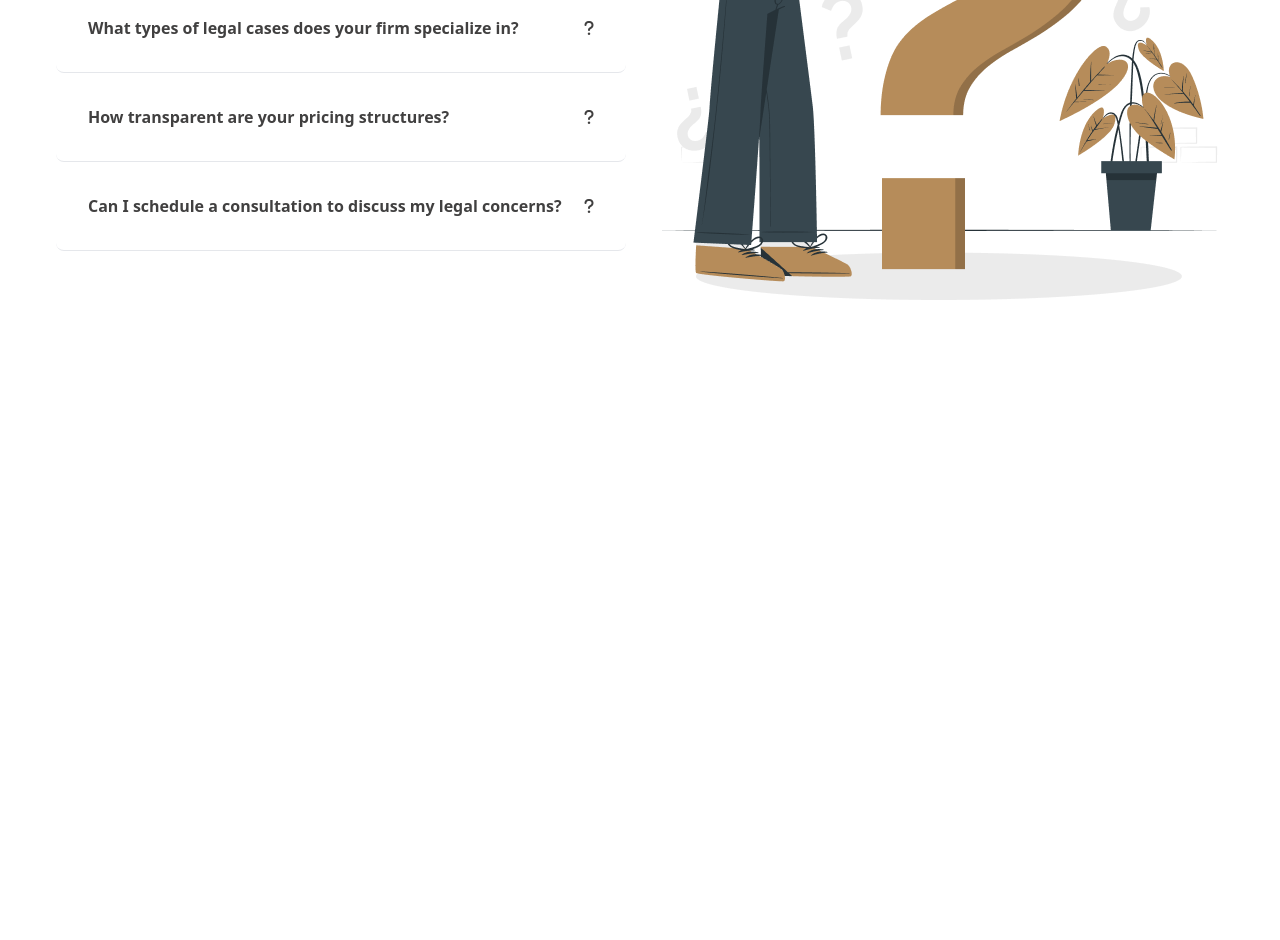
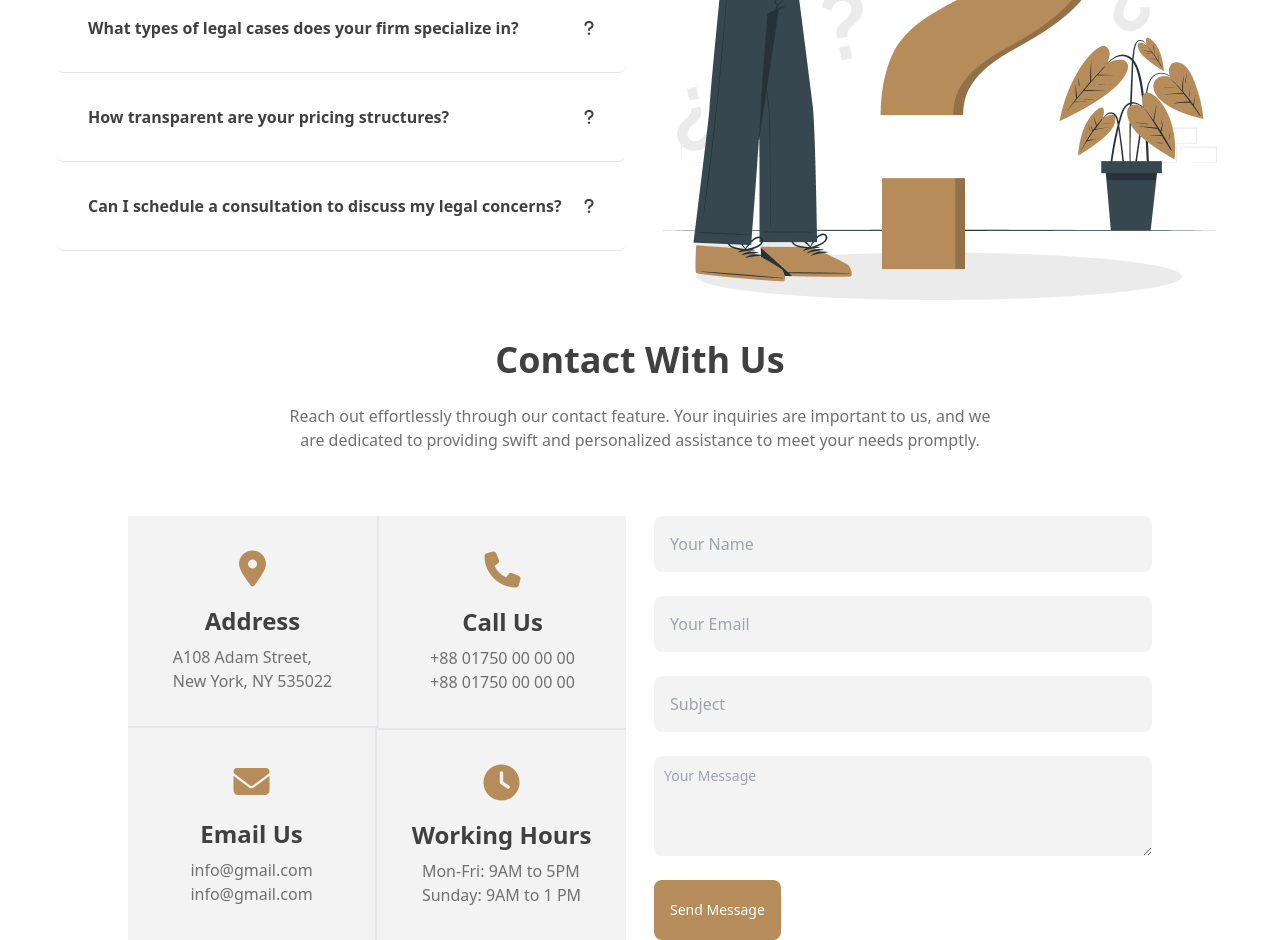
Before and after one commit to arnabw/Legal-Solution, a plain HTML site: page index.html in a window 1280 px wide. Shown: the part 2780-3720 px from the top of the page. Before the commit the page ends 3080 px from the top, so only its background shows below. Drawn offline with nearby package versions, Linux system fonts and the light colour scheme.

Commit message:
added contact section

```diff
--- a/index.html
+++ b/index.html
@@ -478,6 +478,76 @@
         </div>
       </div>
     </section>
+
+    <!-- Contact With Us Section  -->
+    <section class="bg-white flex flex-col justify-center items-center mt-6 md:mt-8 lg:mt-10">
+      <div class="text-center">
+        <h1 class="text-2xl lg:text-4xl font-extrabold text-[#414040]">
+          Contact With Us
+        </h1>
+        <p class="text-[#707070] w-[400px] lg:w-[714px] mt-4 lg:mt-6">
+          Reach out effortlessly through our contact feature. Your inquiries are important to us, and we are dedicated
+          to providing swift and personalized assistance to meet your needs promptly.
+        </p>
+      </div>
+
+      <div class="flex gap-7 flex-col lg:flex-row mt-5 lg:mt-16 lg:w-4/5 mx-auto">
+        <div class="grid grid-cols-1 md:grid-cols-2 w-full">
+          <div class="bg-[#F3F3F3] p-8 flex flex-col justify-center items-center border-b-2">
+            <i class="text-4xl text-[#B68C5A] fa-solid fa-location-dot"></i>
+            <h4 class="text-2xl font-extrabold text-[#414040] mt-4 mb-2">Address</h4>
+            <p class="text-base font-normal text-[#707070]">A108 Adam Street, <br>
+              New York, NY 535022</p>
+          </div>
+          <div class="bg-[#F3F3F3] p-8 flex flex-col justify-center items-center border-l-2">
+            <i class="text-4xl text-[#B68C5A] fa-solid fa-phone"></i>
+            <h4 class="text-2xl font-extrabold text-[#414040] mt-4 mb-2">Call Us</h4>
+            <p class="text-base font-normal text-[#707070]">+88 01750 00 00 00 <br>
+              +88 01750 00 00 00</p>
+          </div>
+          <div class="bg-[#F3F3F3] p-8 flex flex-col justify-center items-center border-r-2">
+            <i class="text-4xl text-[#B68C5A] fa-solid fa-envelope"></i>
+            <h4 class="text-2xl font-extrabold text-[#414040] mt-4 mb-2">Email Us</h4>
+            <p class="text-base font-normal text-[#707070]">info@gmail.com <br>
+              info@gmail.com</p>
+          </div>
+          <div class="bg-[#F3F3F3] p-8 flex flex-col justify-center items-center border-t-2">
+            <i class="text-4xl text-[#B68C5A] fa-solid fa-clock"></i>
+            <h4 class="text-2xl font-extrabold text-[#414040] mt-4 mb-2">Working Hours</h4>
+            <p class="text-base font-normal text-[#707070]">Mon-Fri: 9AM to 5PM <br>
+              Sunday: 9AM to 1 PM</p>
+          </div>
+        </div>
+        <div class="flex flex-col w-full">
+          <div class="mb-6">
+            <input type="text"
+              class="block w-full p-4 text-[#707070] border-none rounded-lg bg-[#F3F3F3] sm:text-md focus:ring-[#B68C5A] focus:border-[#B68C5A]"
+              placeholder="Your Name">
+          </div>
+          <div class="mb-6">
+            <input type="email"
+              class="block w-full p-4 text-[#707070] border-none rounded-lg bg-[#F3F3F3] sm:text-md focus:ring-[#B68C5A] focus:border-[#B68C5A]"
+              placeholder="Your Email">
+          </div>
+          <div class="mb-6">
+            <input type="text"
+              class="block w-full p-4 text-[#707070] border-none rounded-lg bg-[#F3F3F3] sm:text-md focus:ring-[#B68C5A] focus:border-[#B68C5A]"
+              placeholder="Subject">
+          </div>
+          <div class="mb-6">
+            <textarea id="message" rows="4"
+              class="block p-2.5 w-full text-sm text-[#707070] bg-[#F3F3F3] rounded-lg border-none focus:ring-[#B68C5A] focus:border-[#B68C5A]"
+              placeholder="Your Message"></textarea>
+          </div>
+          <div>
+            <button type="button"
+              class="text-white bg-[#B68C5A] font-medium rounded-lg text-sm px-2 lg:px-4 py-4 lg:py-5 text-center">
+              Send Message
+            </button>
+          </div>
+        </div>
+      </div>
+    </section>
   </main>
 
   <!-- Flowbite  -->
```
